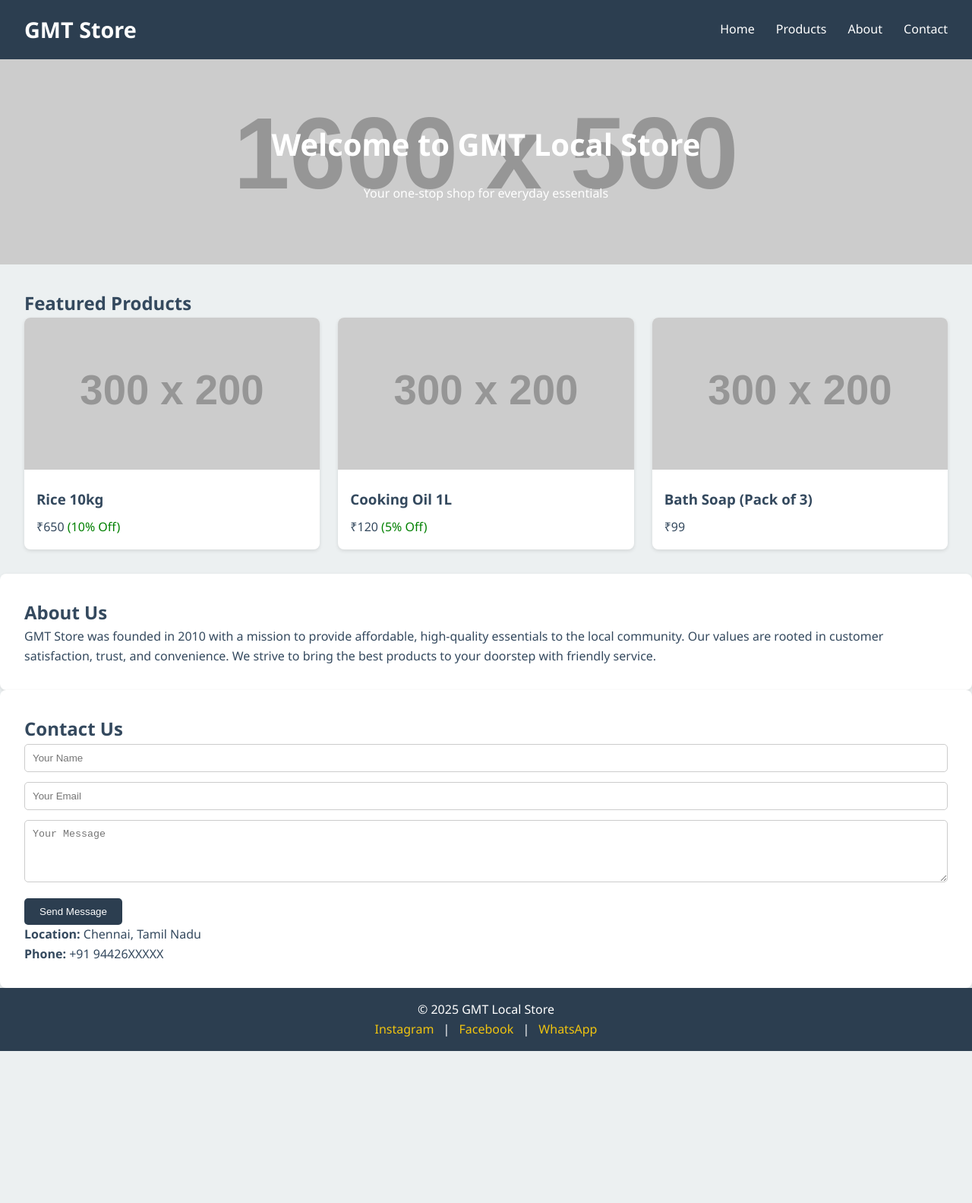
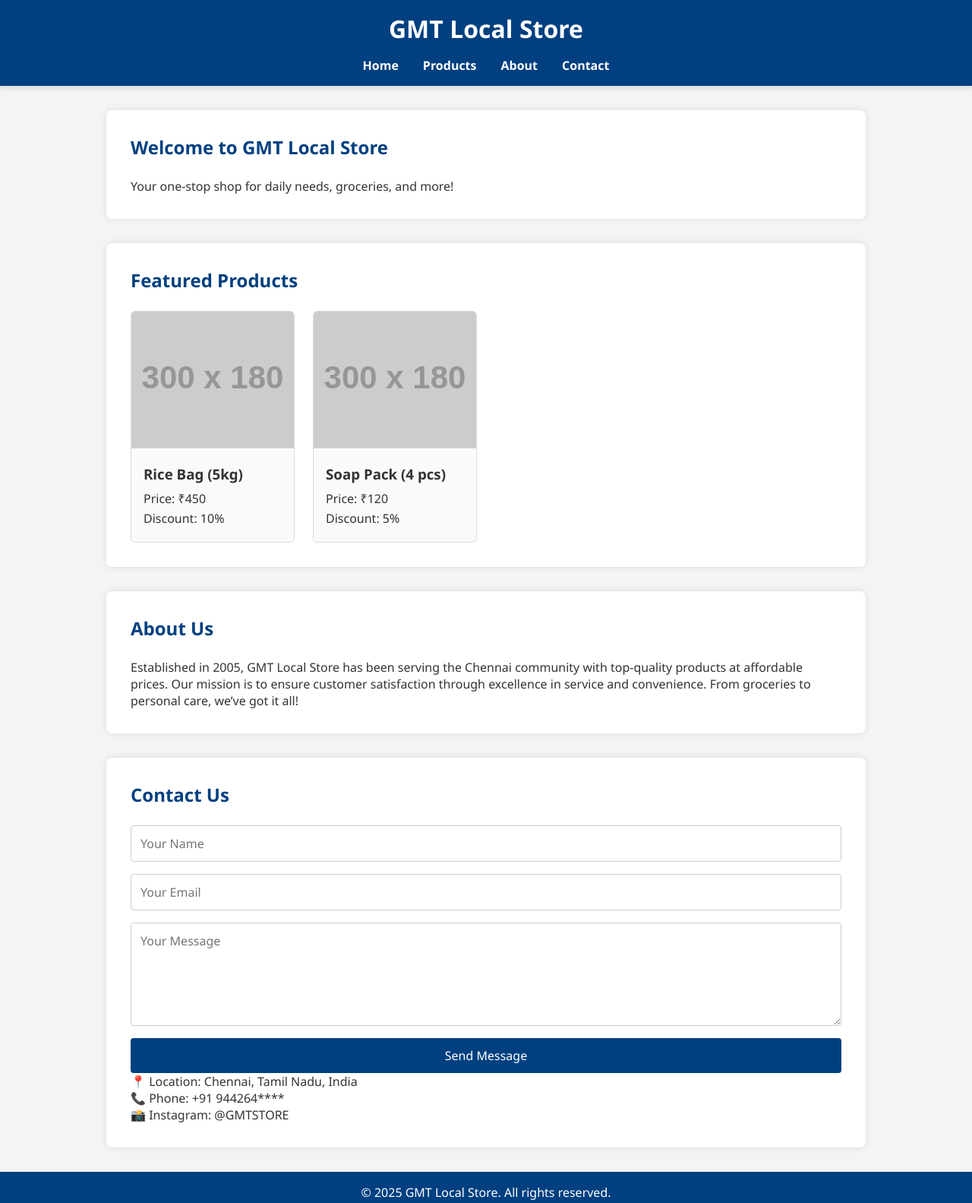
Before and after one commit to Tamilselvan1202/GMT-LOCAL-STORE-, a plain HTML site: page index.html in a window 1280 px wide. Shown: the whole page at 76% size. Before the commit the page ends 1383 px from the top, so only its background shows below. Drawn offline with Linux system fonts and the light colour scheme; placeholder pictures from the web are drawn by us.

Commit message:
Update index.html

```diff
--- a/index.html
+++ b/index.html
@@ -1,91 +1,101 @@
 <!DOCTYPE html>
 <html lang="en">
 <head>
-  <meta charset="UTF-8" />
-  <meta name="viewport" content="width=device-width, initial-scale=1.0" />
+  <meta charset="UTF-8">
+  <meta name="viewport" content="width=device-width, initial-scale=1.0">
   <title>GMT Local Store</title>
   <style>
     :root {
-      --primary-color: #2c3e50;
-      --accent-color: #f1c40f;
-      --light-color: #ecf0f1;
-      --dark-color: #34495e;
+      --primary-color: #004080;
+      --secondary-color: #ffcc00;
+      --accent-color: #ffffff;
+      --bg-color: #f4f4f4;
+      --text-color: #333333;
     }
 
     * {
+      box-sizing: border-box;
       margin: 0;
       padding: 0;
-      box-sizing: border-box;
+      font-family: 'Segoe UI', sans-serif;
     }
 
     body {
-      font-family: 'Segoe UI', sans-serif;
-      color: var(--dark-color);
-      background: var(--light-color);
-      line-height: 1.6;
+      background-color: var(--bg-color);
+      color: var(--text-color);
     }
 
     header {
-      background: var(--primary-color);
-      padding: 1em 2em;
-      display: flex;
-      align-items: center;
-      justify-content: space-between;
-      color: white;
+      background-color: var(--primary-color);
+      color: var(--accent-color);
+      padding: 1em;
+      text-align: center;
+      box-shadow: 0 4px 6px rgba(0,0,0,0.1);
     }
 
     header h1 {
-      font-size: 1.8em;
+      font-size: 2em;
+    }
+
+    nav ul {
+      display: flex;
+      justify-content: center;
+      flex-wrap: wrap;
+      list-style: none;
+      margin-top: 1em;
+    }
+
+    nav li {
+      margin: 0 1em;
     }
 
     nav a {
-      color: white;
       text-decoration: none;
-      margin-left: 1.5em;
+      color: var(--accent-color);
+      font-weight: bold;
       transition: color 0.3s;
     }
 
     nav a:hover {
-      color: var(--accent-color);
-    }
-
-    .hero {
-      background: url('https://via.placeholder.com/1600x500.png?text=Welcome+to+GMT+Store') no-repeat center/cover;
-      color: white;
-      text-align: center;
-      padding: 5em 1em;
-    }
-
-    .hero h2 {
-      font-size: 2.5em;
-      margin-bottom: 0.5em;
+      color: var(--secondary-color);
     }
 
     section {
       padding: 2em;
+      margin: auto;
+      max-width: 1000px;
+      background-color: #fff;
+      border-radius: 8px;
+      box-shadow: 0 0 10px rgba(0, 0, 0, 0.1);
+      margin-top: 2em;
     }
 
-    .products {
+    h2 {
+      color: var(--primary-color);
+      margin-bottom: 1em;
+    }
+
+    .product {
       display: grid;
-      grid-template-columns: repeat(auto-fit, minmax(250px, 1fr));
+      grid-template-columns: repeat(auto-fill, minmax(200px, 1fr));
       gap: 1.5em;
     }
 
-    .product {
-      background: white;
-      border-radius: 8px;
-      box-shadow: 0 2px 5px rgba(0,0,0,0.1);
+    .product-card {
+      border: 1px solid #ddd;
+      border-radius: 6px;
       overflow: hidden;
+      background-color: #fafafa;
       transition: transform 0.3s;
     }
 
-    .product:hover {
+    .product-card:hover {
       transform: translateY(-5px);
     }
 
-    .product img {
+    .product-card img {
       width: 100%;
-      height: 200px;
+      height: 180px;
       object-fit: cover;
     }
 
@@ -97,127 +107,110 @@
       margin-bottom: 0.5em;
     }
 
-    .about, .contact {
-      background: white;
-      border-radius: 8px;
-      padding: 2em;
-      box-shadow: 0 2px 5px rgba(0,0,0,0.1);
+    .product-info p {
+      margin-bottom: 0.25em;
     }
 
-    form input, form textarea {
-      width: 100%;
-      padding: 0.75em;
-      margin-bottom: 1em;
-      border: 1px solid #ccc;
-      border-radius: 5px;
+    .contact-form {
+      display: flex;
+      flex-direction: column;
+      gap: 1em;
     }
 
-    form button {
-      background: var(--primary-color);
-      color: white;
-      padding: 0.75em 1.5em;
-      border: none;
-      border-radius: 5px;
-      cursor: pointer;
-      transition: background 0.3s;
+    .contact-form input,
+    .contact-form textarea {
+      padding: 0.75em;
+      border: 1px solid #ccc;
+      border-radius: 4px;
+      font-size: 1em;
     }
 
-    form button:hover {
-      background: var(--dark-color);
+    .contact-form button {
+      background-color: var(--primary-color);
+      color: white;
+      padding: 0.75em;
+      border: none;
+      border-radius: 4px;
+      cursor: pointer;
+      font-size: 1em;
+    }
+
+    .contact-form button:hover {
+      background-color: #003366;
     }
 
     footer {
-      background: var(--primary-color);
+      background-color: var(--primary-color);
       color: white;
       text-align: center;
       padding: 1em;
-    }
-
-    footer a {
-      color: var(--accent-color);
-      text-decoration: none;
-      margin: 0 0.5em;
-    }
-
-    @media(max-width: 768px) {
-      header {
-        flex-direction: column;
-        text-align: center;
-      }
-
-      nav {
-        margin-top: 1em;
-      }
+      margin-top: 2em;
     }
   </style>
 </head>
 <body>
+
   <header>
-    <h1>GMT Store</h1>
+    <h1>GMT Local Store</h1>
     <nav>
-      <a href="#home">Home</a>
-      <a href="#products">Products</a>
-      <a href="#about">About</a>
-      <a href="#contact">Contact</a>
+      <ul>
+        <li><a href="#home">Home</a></li>
+        <li><a href="#products">Products</a></li>
+        <li><a href="#about">About</a></li>
+        <li><a href="#contact">Contact</a></li>
+      </ul>
     </nav>
   </header>
 
-  <section class="hero" id="home">
+  <section id="home">
     <h2>Welcome to GMT Local Store</h2>
-    <p>Your one-stop shop for everyday essentials</p>
+    <p>Your one-stop shop for daily needs, groceries, and more!</p>
   </section>
 
   <section id="products">
     <h2>Featured Products</h2>
-    <div class="products">
-      <div class="product">
-        <img src="https://via.placeholder.com/300x200.png?text=Rice+10kg" alt="Rice" />
+    <div class="product">
+      <div class="product-card">
+        <img src="https://via.placeholder.com/300x180.png?text=Rice+Bag" alt="Rice Bag">
         <div class="product-info">
-          <h3>Rice 10kg</h3>
-          <p>₹650 <span style="color: green;">(10% Off)</span></p>
+          <h3>Rice Bag (5kg)</h3>
+          <p>Price: ₹450</p>
+          <p>Discount: 10%</p>
         </div>
       </div>
-      <div class="product">
-        <img src="https://via.placeholder.com/300x200.png?text=Cooking+Oil" alt="Oil" />
+      <div class="product-card">
+        <img src="https://via.placeholder.com/300x180.png?text=Soap+Pack" alt="Soap Pack">
         <div class="product-info">
-          <h3>Cooking Oil 1L</h3>
-          <p>₹120 <span style="color: green;">(5% Off)</span></p>
+          <h3>Soap Pack (4 pcs)</h3>
+          <p>Price: ₹120</p>
+          <p>Discount: 5%</p>
         </div>
       </div>
-      <div class="product">
-        <img src="https://via.placeholder.com/300x200.png?text=Soap+Pack" alt="Soap" />
-        <div class="product-info">
-          <h3>Bath Soap (Pack of 3)</h3>
-          <p>₹99</p>
-        </div>
-      </div>
+      <!-- Add more products similarly -->
     </div>
   </section>
 
-  <section class="about" id="about">
+  <section id="about">
     <h2>About Us</h2>
-    <p>GMT Store was founded in 2010 with a mission to provide affordable, high-quality essentials to the local community. Our values are rooted in customer satisfaction, trust, and convenience. We strive to bring the best products to your doorstep with friendly service.</p>
+    <p>Established in 2005, GMT Local Store has been serving the Chennai community with top-quality products at affordable prices. Our mission is to ensure customer satisfaction through excellence in service and convenience. From groceries to personal care, we’ve got it all!</p>
   </section>
 
-  <section class="contact" id="contact">
+  <section id="contact">
     <h2>Contact Us</h2>
-    <form>
-      <input type="text" placeholder="Your Name" required />
-      <input type="email" placeholder="Your Email" required />
-      <textarea rows="4" placeholder="Your Message" required></textarea>
+    <form class="contact-form">
+      <input type="text" placeholder="Your Name" required>
+      <input type="email" placeholder="Your Email" required>
+      <textarea rows="5" placeholder="Your Message"></textarea>
       <button type="submit">Send Message</button>
     </form>
-    <p><strong>Location:</strong> Chennai, Tamil Nadu</p>
-    <p><strong>Phone:</strong> +91 94426XXXXX</p>
+    <p>📍 Location: Chennai, Tamil Nadu, India</p>
+    <p>📞 Phone: +91 944264****</p>
+    <p>📸 Instagram: @GMTSTORE</p>
   </section>
 
   <footer>
-    <p>&copy; 2025 GMT Local Store</p>
-    <p>
-      <a href="#">Instagram</a> |
-      <a href="#">Facebook</a> |
-      <a href="#">WhatsApp</a>
-    </p>
+    <p>&copy; 2025 GMT Local Store. All rights reserved.</p>
   </footer>
+
 </body>
 </html>
```
